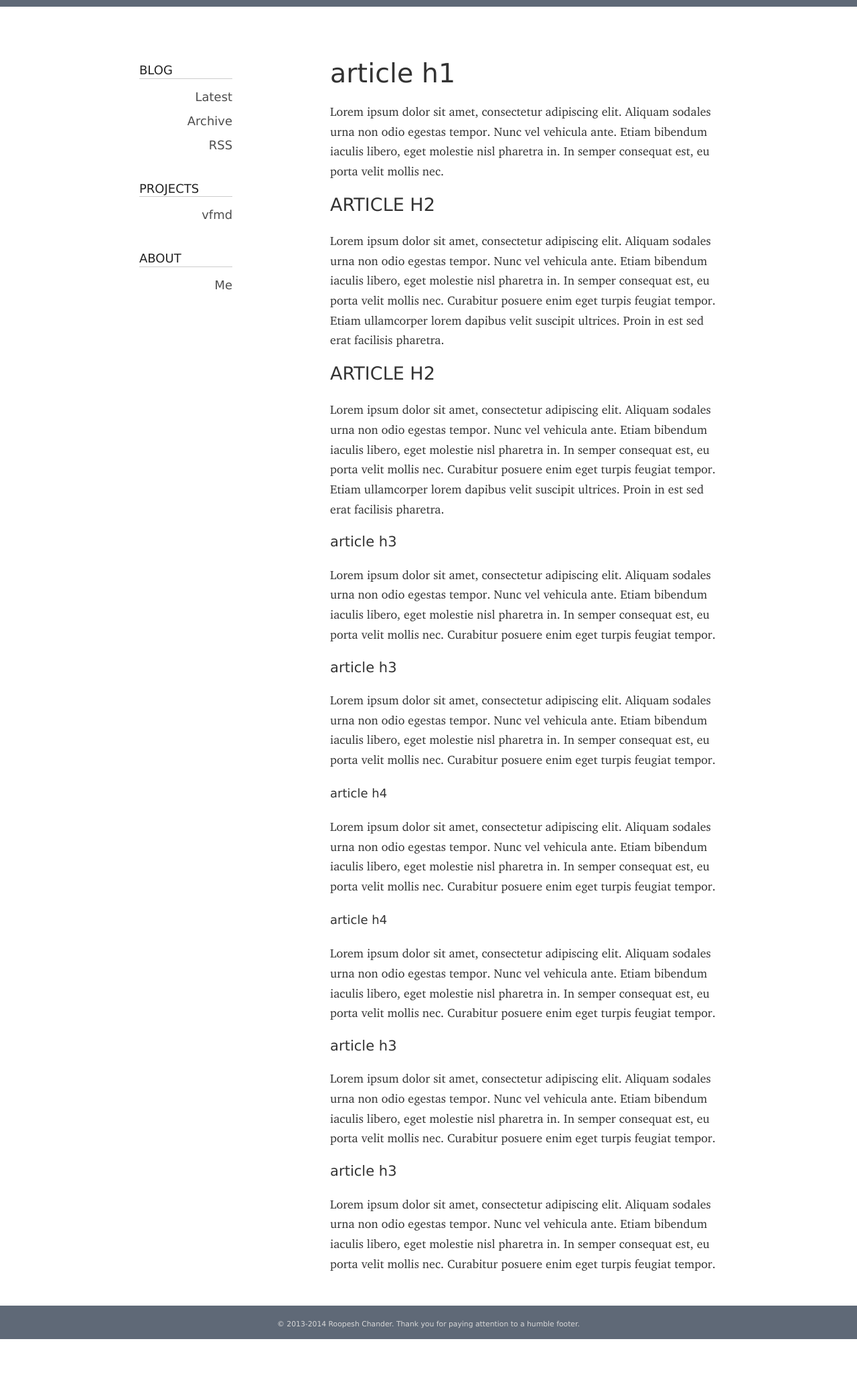
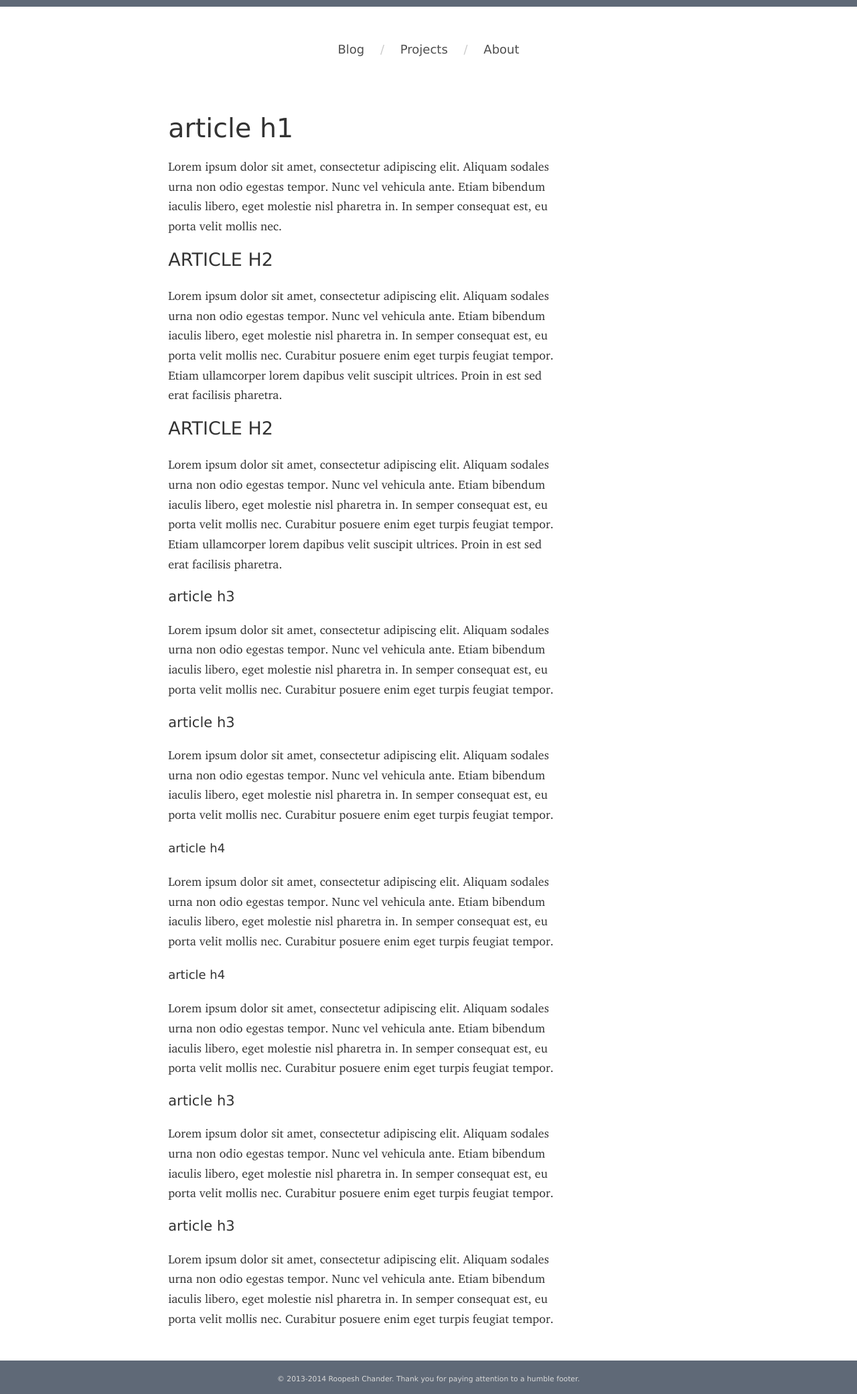
Before and after one commit to roop/roop.github.io, a Jekyll site: the page built from index.html, in a window 1280 px wide. Shown: the whole page at 67% size. Built offline with Jekyll 4.4.1, drawn with Linux system fonts in a browser that asks for light colours; some web fonts are replaced; before the commit the page ends 2000 px from its top, so only the background shows below that.

Commit message:
Remove sidebar menu
Because the sidebar menu made the post heading text look cluttered.
We now use the menu intended for mobiles in the desktop version too.

```diff
--- a/_layouts/default.html
+++ b/_layouts/default.html
@@ -18,7 +18,7 @@
     <body>
 
         <div class="header-container">
-            <header class="site-navigation-narrow-screen clearfix">
+            <header class="site-nav">
                 <nav>
                     <ul>
                         <li><a href="#">Blog</a></li>
@@ -34,30 +34,22 @@
         <div class="main-container">
             <div class="main wrapper clearfix">
 
-                <header class="site-navigation-wide-screen clearfix">
-                    <nav>
-                    <h3>Blog</h3>
-                    <ul>
-                        <li><a href="#">Latest</a></li>
-                        <li><a href="#">Archive</a></li>
-                        <li><a href="#">RSS</a></li>
-                    </ul>
-                    <h3>Projects</h3>
-                    <ul>
-                        <li><a href="#">vfmd</a></li>
-                    </ul>
-                    <h3>About</h3>
-                    <ul>
-                        <li><a href="#">Me</a></li>
-                    </ul>
-                    </nav>
-                </header>
-
                 {{ content }}
 
             </div> <!-- #main -->
         </div> <!-- #main-container -->
 
+        {% if page.categories contains 'posts' %}
+            <header class="blog-nav">
+                <nav>
+                    <ul>
+                        <li><a href="#">Archive</a></li>
+                        <li class="nav-separator">/</li>
+                        <li><a href="#">RSS</a></li>
+                    </ul>
+                </nav>
+            </header>
+        {% endif %}
 
         <div class="site-footer-container">
             <footer>
--- a/css/main.scss
+++ b/css/main.scss
@@ -98,11 +98,6 @@ article {
     Structure
    ========================================================================== */
 
-.site-navigation-narrow-screen {
-    margin-top: 10px;
-    padding-top: 2em;
-}
-
 .header-container {
     background: $white;
     border-top: 10px solid $blue_gray;
@@ -117,25 +112,17 @@ article {
     Navigation menu
    ================ */
 
-nav {
-    a {
-        text-decoration: none;
-        color: $headline_gray;
-    }
-
-    a:visited {
-        color: lighten($headline_gray, 20%);
-    }
-
-    a:hover {
-        text-decoration: underline;
-        color: darken($headline_gray, 30%);
-    }
+.site-nav {
+    margin-top: 10px;
+    padding-top: 2em;
 }
 
-// For narrow screens (i.e. mobiles)
+.blog-nav {
+    margin-bottom: 10px;
+    padding-bottom: 2em;
+}
 
-header.site-navigation-narrow-screen {
+header.site-nav, header.blog-nav {
     nav {
         margin: auto;
         text-align: center;
@@ -157,31 +144,13 @@ header.site-navigation-narrow-screen {
         a {
             padding: 0 1em;
             text-align: center;
-        }
-    }
-}
-
-// For wide screens (i.e. tablets, desktops)
-
-header.site-navigation-wide-screen {
-    display: none; // This is overridden later only for wide-screens
-    nav {
-        width: 70%;
-
-        h3 {
-            text-align: left;
-            border-bottom: 1px solid $line_gray;
-            margin-bottom: 0.5em;
+            text-decoration: none;
+            color: $headline_gray;
         }
 
-        ul li {
-            display: block;
-        }
-
-        ul {
-            margin: 0 0 2em 0.2em;
-            padding: 0;
-            text-align: right;
+        a:hover {
+            text-decoration: underline;
+            color: darken($headline_gray, 30%);
         }
     }
 }
@@ -340,21 +309,6 @@ span.post-date {
 
 @media only screen and (min-width: 720px) {
 
-   // Navigation menu
-
-    header.site-navigation-wide-screen {
-        display: block;
-        float: left;
-        margin: 2em 5% 0 0;
-        width: 23%;
-    }
-
-    header.site-navigation-narrow-screen {
-        display: none;
-    }
-
-   // Main
-
     .main {
         width: 85%;
         max-width: 48em;
```
